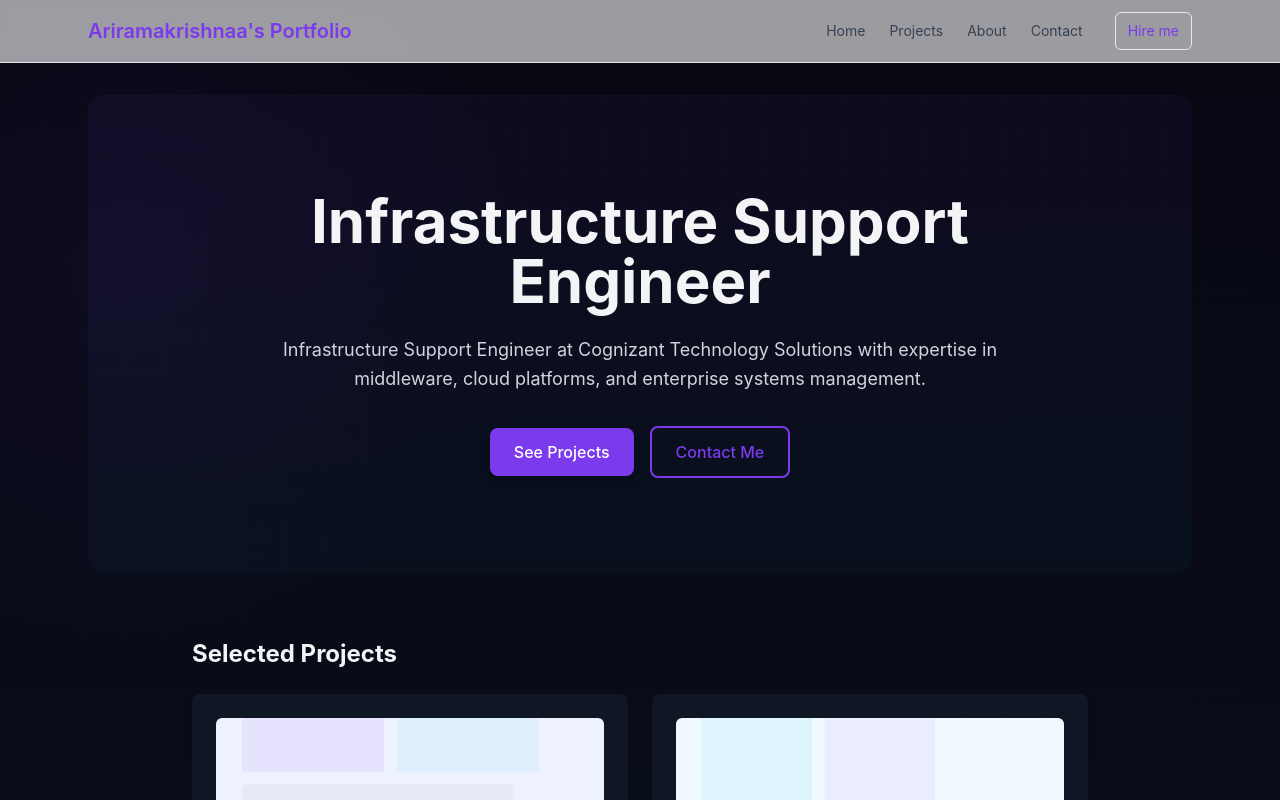
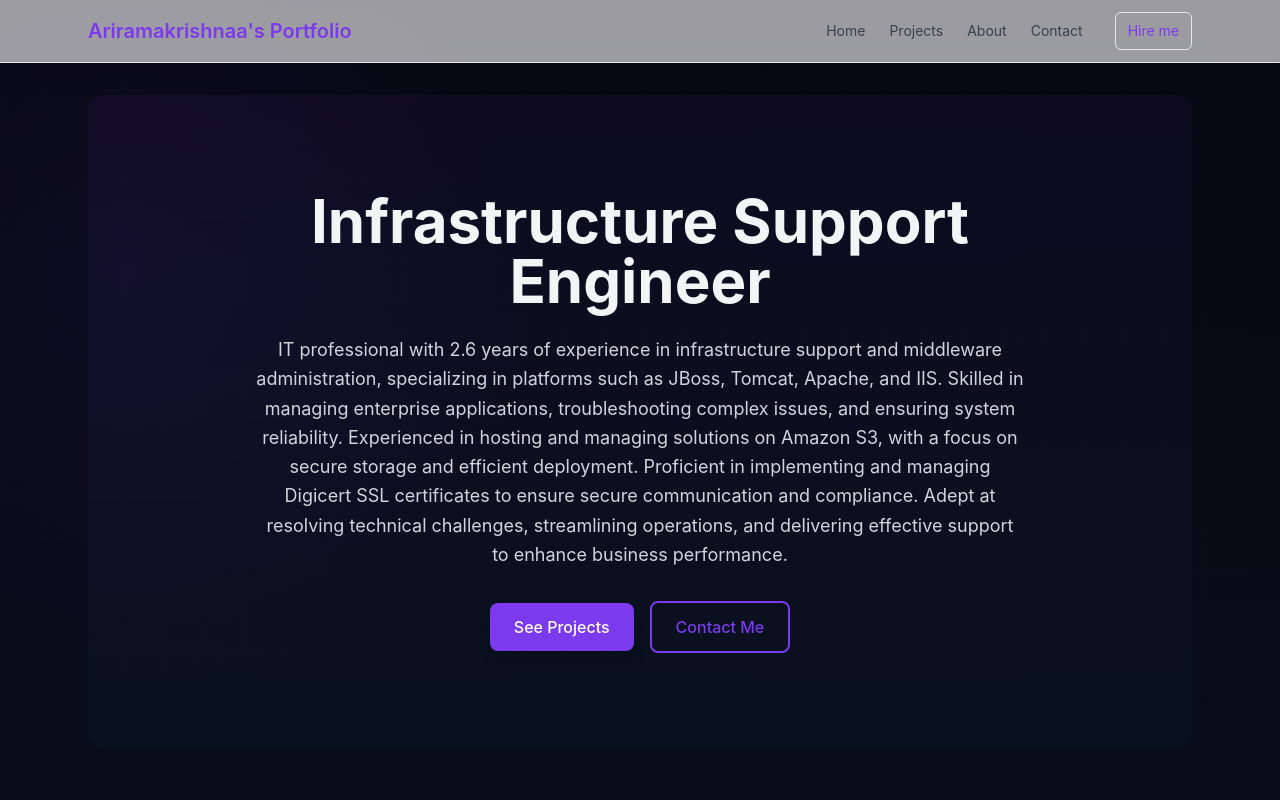
Before and after one commit to Ariramakrishnaa97/portfolio-website, a React (Vite) app: page / in a window 1280 px wide. Shown: the top 800 px of the page. Built offline with nearby package versions, Linux system fonts and the light colour scheme; the HTML template or start-up script is replaced by a standard one.

Commit message:
Update Hero description with detailed IT professional background

```diff
--- a/src/components/Hero.jsx
+++ b/src/components/Hero.jsx
@@ -22,7 +22,7 @@ export default function Hero(){
           Infrastructure Support Engineer
         </motion.h1>
         <motion.p variants={item} className="text-lg text-gray-300 mb-8 leading-relaxed">
-          Infrastructure Support Engineer at Cognizant Technology Solutions with expertise in middleware, cloud platforms, and enterprise systems management.
+          IT professional with 2.6 years of experience in infrastructure support and middleware administration, specializing in platforms such as JBoss, Tomcat, Apache, and IIS. Skilled in managing enterprise applications, troubleshooting complex issues, and ensuring system reliability. Experienced in hosting and managing solutions on Amazon S3, with a focus on secure storage and efficient deployment. Proficient in implementing and managing Digicert SSL certificates to ensure secure communication and compliance. Adept at resolving technical challenges, streamlining operations, and delivering effective support to enhance business performance.
         </motion.p>
         <motion.div variants={item} className="flex flex-col md:flex-row items-center justify-center gap-4">
           <motion.a whileHover={{scale:1.05}} whileTap={{scale:0.98}} href="#projects" className="px-6 py-3 rounded-lg bg-accent text-white font-medium shadow-lg hover:shadow-xl transition">
```
